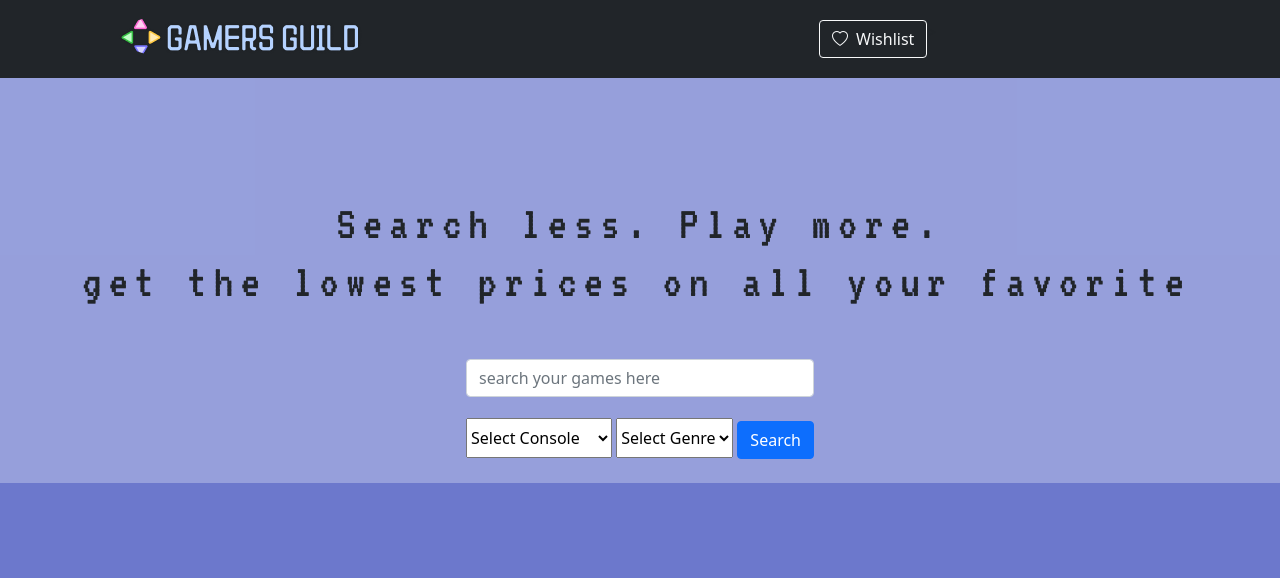
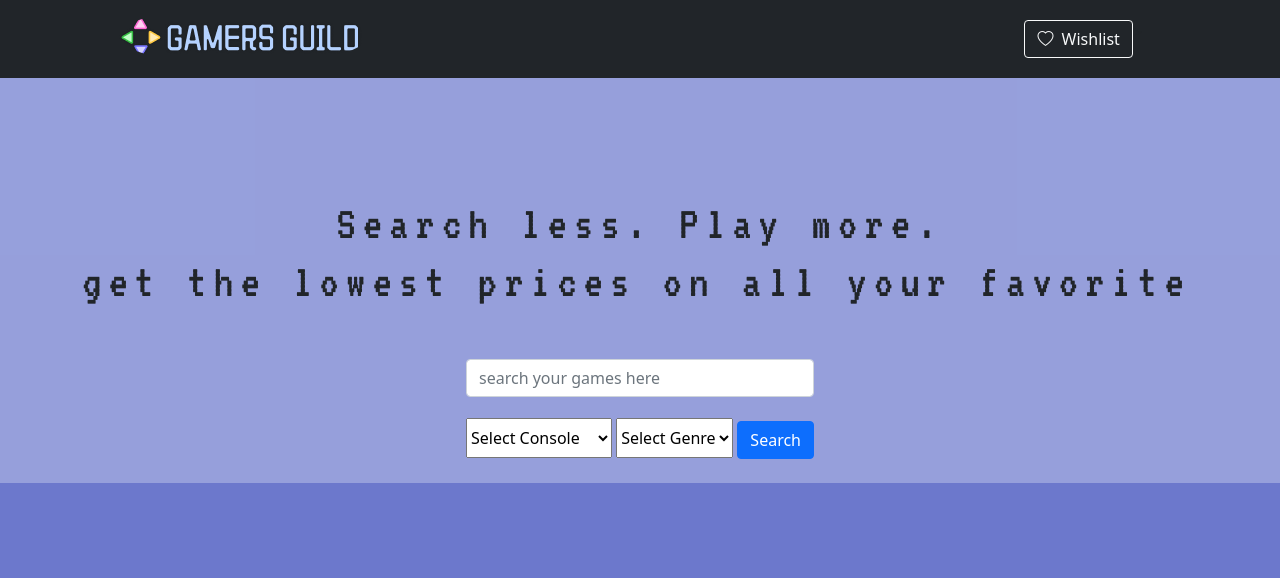
Before and after one commit to lzh982/videogamemarket, a Flask app: template templates/index1.html in a window 1280 px wide. Shown: the top 578 px of the page. Run offline with Flask 2, Linux system fonts and the light colour scheme; the template is opened without the code that fills it, so the values that code supplies are empty; some libraries are stand-ins or nearby versions.

Commit message:
button position fix

```diff
--- a/templates/index1.html
+++ b/templates/index1.html
@@ -117,7 +117,7 @@
           </form>
 
         <!-- Wishlist -->
-          <div class="collapse navbar-collapse align-right" id="navbarSupportedContent">
+          <div class=" align-right" id="navbarSupportedContent">
               <ul class="navbar-nav me-auto mb-2 mb-lg-0 ms-lg-4"></ul>
               <form class="d-flex">
                   <a class="btn btn-outline-light" href = "https://wishlist482.herokuapp.com/" role="button" >
```
